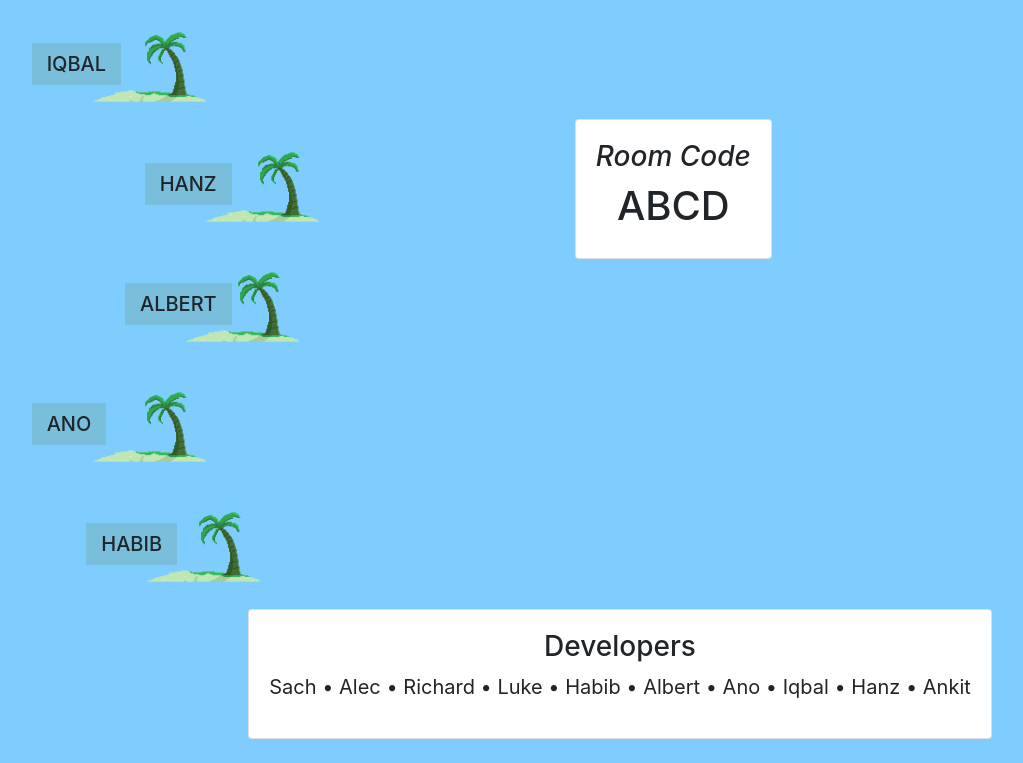
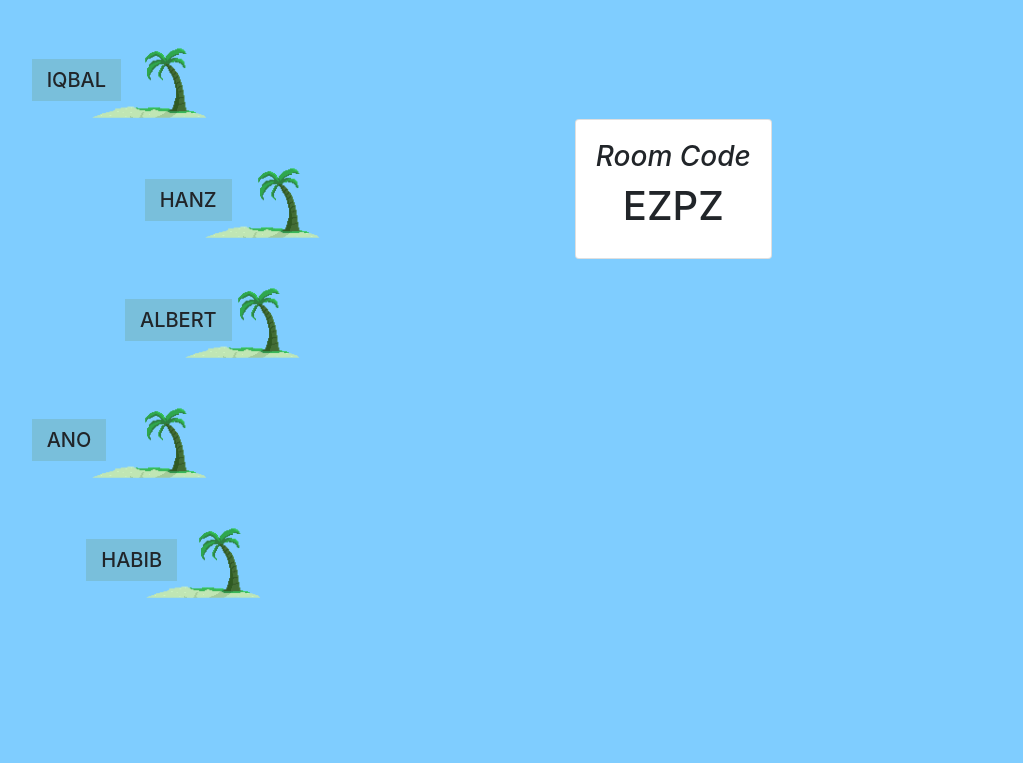
Before and after one commit to ProjectsWithTheBois/SachBoxNew, a React (Create React App) app in the folder my-app/: page /beachspeech in a window 1280 px wide. Shown: the part 444-1207 px from the top of the page, without its empty margins (20-1043 px from the left). After the commit the page ends 1101 px from the top, so only its background shows below. Built offline with nearby package versions, Linux system fonts and the light colour scheme.

Commit message:
Fixed up some code

```diff
--- a/my-app/src/components/beachspeech/BSGameLobby.js
+++ b/my-app/src/components/beachspeech/BSGameLobby.js
@@ -3,7 +3,6 @@ import "../../stylesheets/beachspeech.css"
 import Island from "./Island"
 import CenterColumn from "./CenterColumn"
 import RightColumn from "./RightColumn"
-import Developers from "./Developers"
 import playerData from "../../data/beachspeech/playerData.json"
 
 /* Beach Speech Game Lobby */
@@ -11,38 +10,33 @@ class BSGameLobby extends React.Component {
     constructor() {
         super()
         this.state = {
-            gameCode: "ABCD",
-            id: "1234567890",
             playersBS: playerData
         }
     }
 
     render() {
-        const islandInfo = this.state.playersBS.map( player =>
+        const islandInfo = this.state.playersBS.map(player =>
         <Island
             key={player.id}
             playerName={player.playerName}
             islandOffset={player.islandOffset}
         />)
+        const gameCode = "EZPZ"
 
         return (
-            <div class="container-fluid top-buffer">
+            <div class="container-fluid my-5">
 
                 <div class="row">
-                    { /* Sets up all the Player Islands */ }
                     <div class="col-3 offset-1">
                         {islandInfo}
                     </div>
 
-                    { /* Contains the Logo and Room Code */ }
-                    <CenterColumn gameCode={this.state.gameCode}/>
+                    { /* FIXME: Replace the game logo */ }
+                    <CenterColumn gameCode={gameCode}/>
 
-                    { /* Art Filler */ }
+                    { /* FIXME: Add art to the right side of the page */ }
                     <RightColumn />
                 </div>
-
-                { /* Contains the Developer Names */ }
-                <Developers />
 
             </div>
         )
--- a/my-app/src/components/beachspeech/CenterColumn.js
+++ b/my-app/src/components/beachspeech/CenterColumn.js
@@ -1,19 +1,20 @@
 import React from "react"
-import BlobLogo from "../../images/beachspeech/BlobLogo.png"
+import BlobLogoPNG from "../../images/beachspeech/BlobLogo.png"
 
 class CenterColumn extends React.Component {
     render() {
         return (
             <div class="col-5 my-5">
+                {/* FIXME: Replace the final logo here */}
                 <div class="row">
-                    <img src={BlobLogo} alt="Blob Studios Logo"></img>
+                    <img src={BlobLogoPNG} alt="Blob Studios Logo"></img>
                 </div>
 
                 <div class="row offset-1 my-2">
                     <h2>Blob Studios</h2>
                 </div>
 
-                <div class="row justify-content-center buffer">
+                <div class="row justify-content-center room-code">
                     <div class="card mb-4">
                         <div class="card-body text-center">
                             <h3><em>Room Code</em></h3>
--- a/my-app/src/components/beachspeech/Developers.js
+++ /dev/null
@@ -1,18 +0,0 @@
-import React from "react"
-
-class Developers extends React.Component {
-    render() {
-        return(
-            <div class="row justify-content-center mt-3">
-                <div class="card mb-4">
-                    <div class="card-body text-center">
-                        <h3>Developers</h3>
-                        <p class="lead"><b>Sach &#8226; Alec &#8226; Richard &#8226; Luke &#8226; Habib &#8226; Albert &#8226; Ano &#8226; Iqbal &#8226; Hanz &#8226; Ankit</b></p>
-                    </div>
-                </div>
-            </div>
-        )
-    }
-}
-
-export default Developers
--- a/my-app/src/components/beachspeech/Island.js
+++ b/my-app/src/components/beachspeech/Island.js
@@ -7,7 +7,7 @@ class Island extends React.Component {
             <div style={{display: this.props.playerName === "Empty" && "none"}} class={this.props.islandOffset}>
                 <img src={IslandPNG} width="120px" height="120px" alt="Pixel Island" />
                 <div>
-                    <h5 class="text-uppercase text-block">{this.props.playerName}</h5>
+                    <h5 class="text-uppercase name-block">{this.props.playerName}</h5>
                 </div>
             </div>
         )
--- a/my-app/src/components/beachspeech/RightColumn.js
+++ b/my-app/src/components/beachspeech/RightColumn.js
@@ -4,6 +4,7 @@ class RightColumn extends React.Component {
     render() {
         return(
             <div class="col-2">
+                {/* FIXME: Add some rightside game art later */}
                 <div class="row">
                     <div class="card mb-4">
                         <div class="card-body text-center">
--- a/my-app/src/stylesheets/beachspeech.css
+++ b/my-app/src/stylesheets/beachspeech.css
@@ -14,16 +14,11 @@ body {
     background-color: rgba(127, 205, 255);
 }
 
-.top-buffer {
-    margin-top: 32px;
+.room-code {
+    margin-top: 15rem;
 }
 
-.buffer {
-    margin-top: 256px;
-    margin-bottom: 64px;
-}
-
-.text-block {
+.name-block {
     position: relative;
     bottom: -50px;
     right: 175px;
```
